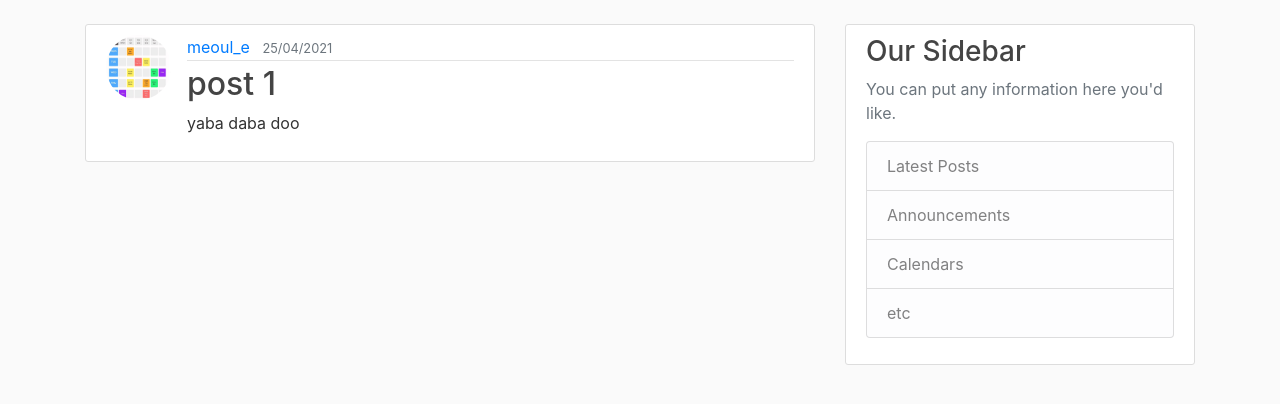
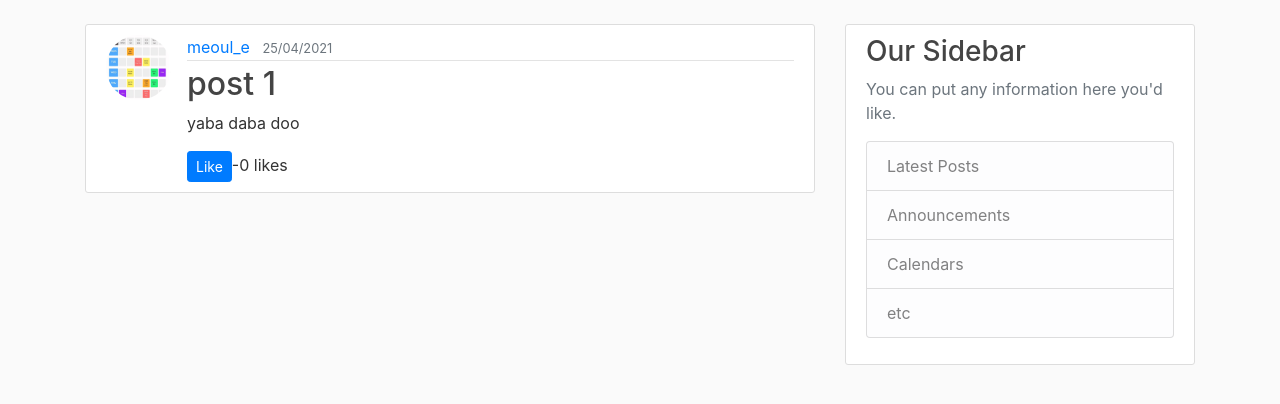
Before and after one commit to mehul-menon/Django-Blog-Website, a Django app: page /post/1/ in a window 1280 px wide. Shown: the part 56-460 px from the top of the page. Run offline with Django 3.2, Linux system fonts and the light colour scheme; data comes from the database, SQL or seed files in the repository; both versions use the stored data as it was after the commit; some libraries are stand-ins or nearby versions.

Commit message:
Second commit

```diff
--- a/appblog/models.py
+++ b/appblog/models.py
@@ -1,3 +1,4 @@
+
 from django.db import models
 from django.utils import timezone
 from django.contrib.auth.models import User
@@ -10,10 +11,12 @@ class Post(models.Model):
     # dont use pantheses for timezone.now
     author= models.ForeignKey(User,on_delete=models.CASCADE)
     # on delete tells the app what to do if the user deletes his account. In this case post is also deleted.
-
+    likes=models.ManyToManyField(User,related_name='blog_post')
     # create dunder str(dunder means double underscore) method to tell Post method what to show in shell
     def __str__(self):
         return self.title
 # to redirect after updating post or creating new post
     def get_absolute_url(self):
          return reverse('post-detail',kwargs={'pk':self.pk})
+    def total_likes(self):
+        return self.likes.count()
--- a/appblog/templates/blog/post_detail.html
+++ b/appblog/templates/blog/post_detail.html
@@ -14,6 +14,10 @@
                 </div>
                 <h2 class="article-title">{{ object.title }}</h2>
                 <p class="article-content">{{ object.content }}</p>
+                <form action={% url 'like_post' post.pk %} method="POST">
+                  {% csrf_token %}
+                  <button type="submit" name="post_id" value= "{{ post.id }}" class="btn btn-primary btn-sm" >Like</button>-{{ total_likes }} likes
+                </form>
               </div>
             </article>
 {% endblock content %}
--- a/appblog/url.py
+++ b/appblog/url.py
@@ -1,5 +1,5 @@
 from django.urls import path
-from .views import PostListView,PostDetailView,PostListView,PostCreateView,PostUpdateView,PostDeleteView,UserPostListView
+from .views import PostListView,PostDetailView,PostListView,PostCreateView,PostUpdateView,PostDeleteView,UserPostListView,LikeView
 from . import views
 # . refers to home directory
 # we add variables to url to toggle between posts. pk means primary key
@@ -10,5 +10,6 @@ urlpatterns = [
     path('post/<int:pk>/', PostDetailView.as_view(),name='post-detail'),
     path('post/new/', PostCreateView.as_view(),name='post-create'),
     path('post/<int:pk>/update/', PostUpdateView.as_view(),name='post-update'),
-    path('post/<int:pk>/delete/', PostDeleteView.as_view(),name='post-delete'),path('about/', views.about_page,name='About')
+    path('post/<int:pk>/delete/', PostDeleteView.as_view(),name='post-delete'),path('about/', views.about_page,name='About'),
+    path('like/<int:pk>/', LikeView,name='like_post')
 ]
--- a/appblog/views.py
+++ b/appblog/views.py
@@ -1,11 +1,18 @@
+from django.http.response import HttpResponseRedirect
 from django.shortcuts import render,get_object_or_404
 from django.contrib.auth.models import User
+from django.urls.base import reverse
 from django.views.generic import ListView,DetailView,CreateView,UpdateView,DeleteView # to see details of every post
 from django.contrib.auth.mixins import LoginRequiredMixin,UserPassesTestMixin # since we cant use login required decorator on classes
-from django.http import HttpResponse
+from django.http import HttpResponseRedirect
 from .models import Post
 # http response import removed
 # enter dummy lists and dictionaries to simulate a continuously changing template
+
+def LikeView(request,pk):
+    post=get_object_or_404(Post,id=request.POST.get('post_id'))
+    post.likes.add(request.user)
+    return HttpResponseRedirect(reverse('post-detail',args=[str(pk)]))
 
 def home_page(request):
     context={
@@ -32,6 +39,12 @@ class UserPostListView(ListView):
 class PostDetailView(DetailView):
      model=Post
      template_name="blog/post_detail.html"
+     def get_context_data(self,*args, **kwargs):
+         context=super(PostDetailView,self).get_context_data(**kwargs)
+         stuff=get_object_or_404(Post,id=self.kwargs['pk'])
+         total_likes=stuff.total_likes()#calls function in models.py
+         context["total_likes"]=total_likes
+         return context
 
 class PostCreateView(LoginRequiredMixin,CreateView):
      model=Post
--- a/users/models.py
+++ b/users/models.py
@@ -8,12 +8,12 @@ class Profile(models.Model):
     def __str__(self):
         return f'{self.user.username} Profile'
 
-def save():
-    super().save()
-    # resizing image
-    img=Image.open(self.image.path)
+    def save(self):
+      super().save()
+       # resizing image
+      img=Image.open(self.image.path)
     # now set standards to scale up/down the image if they are larger/smaller
-    if img.height>300 or img.width>300:
+      if img.height>300 or img.width>300:
         output_size=(300,300)
         img.thumbnail(output_size)
         img.save(self.image.path)
```
Also changed, not shown: appblog/migrations/0002_post_likes.py (added), appblog/migrations/0003_auto_20210511_2026.py (added), appblog/templates/users/profile.html (line endings or trailing spaces), db.sqlite3, users/views.py (line endings or trailing spaces).
